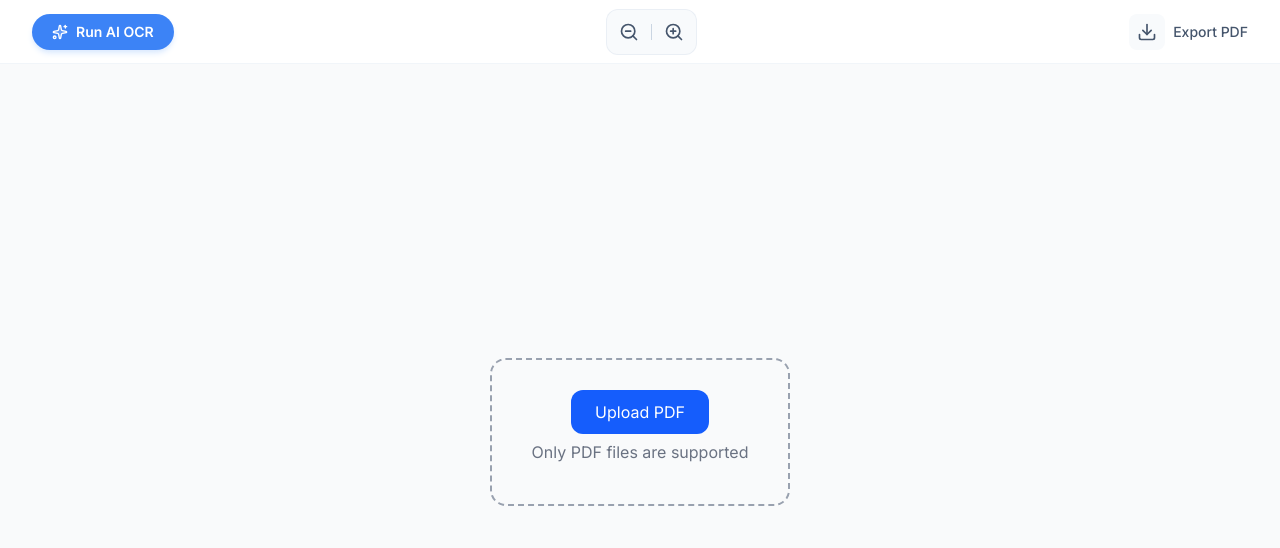
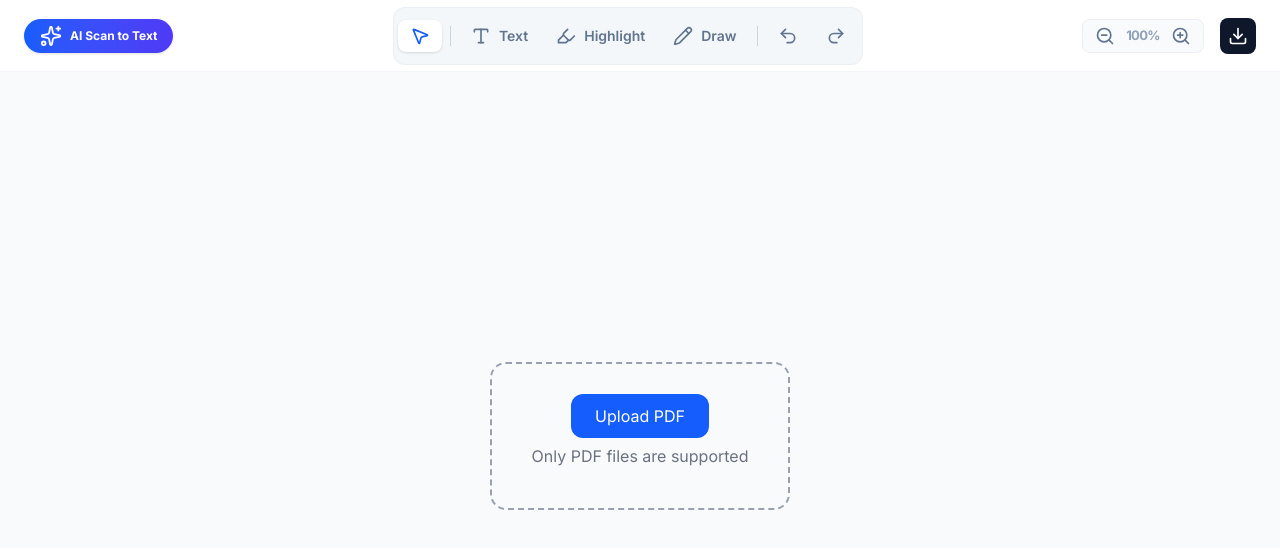
Before and after one commit to UmejrZukorlic/editexty-frontend, a Next.js app: page /dashboard in a window 1280 px wide. Shown: the top 548 px of the page. Built offline with nearby package versions, Linux system fonts and the light colour scheme.

Commit message:
fix: enhance toolbar functionality and styling

```diff
--- a/app/components/pdf/Toolbar.tsx
+++ b/app/components/pdf/Toolbar.tsx
@@ -1,6 +1,17 @@
 "use client";
 
-import { Download, ZoomIn, ZoomOut, Sparkles } from "lucide-react";
+import {
+  Download,
+  ZoomIn,
+  ZoomOut,
+  Sparkles,
+  Type,
+  Highlighter,
+  Pencil,
+  MousePointer2,
+  Undo2,
+  Redo2,
+} from "lucide-react";
 
 type Props = {
   onRunOCR: () => void;
@@ -10,42 +21,77 @@ type Props = {
 
 export default function Toolbar({ onRunOCR, onZoomIn, onZoomOut }: Props) {
   return (
-    <div className="w-full h-16 border-b border-slate-100 flex items-center justify-between px-8 bg-white/80 backdrop-blur-md sticky top-0 z-50">
-      <div className="flex items-center gap-3">
+    <div className="w-full h-18 border-b border-slate-100 flex items-center justify-between px-6 bg-white/90 backdrop-blur-sm sticky top-0 z-50">
+      <div className="flex items-center gap-2">
         <button
           onClick={onRunOCR}
-          className="flex items-center gap-2 bg-primary hover:bg-secondary text-primary-foreground px-5 py-2 rounded-full font-semibold text-sm transition-all shadow-md shadow-blue-100 group active:scale-95">
-          <Sparkles className="w-4 h-4 fill-white/20" />
-          Run AI OCR
+          className="flex items-center gap-2 bg-linear-to-r from-blue-600 to-indigo-600 hover:from-blue-700 hover:to-indigo-700 text-white px-4 py-1.5 rounded-full font-bold text-xs transition-all shadow-sm active:scale-95">
+          <Sparkles className="w-5.5 h-5.5" />
+          AI Scan to Text
         </button>
       </div>
 
-      <div className="flex items-center bg-slate-100/50 p-1 rounded-xl border border-slate-200/60">
+      <div className="flex items-center bg-slate-100/80 p-1 rounded-xl border border-slate-200/50 gap-1">
+        <ToolButton icon={<MousePointer2 className="w-5 h-5" />} active />
+        <div className="w-px h-5 bg-slate-300 mx-1" />
+        <ToolButton icon={<Type className="w-5 h-5" />} label="Text" />
+        <ToolButton
+          icon={<Highlighter className="w-5 h-5" />}
+          label="Highlight"
+        />
+        <ToolButton icon={<Pencil className="w-5 h-5" />} label="Draw" />
+        <div className="w-px h-5 bg-slate-300 mx-1" />
+        <ToolButton icon={<Undo2 className="w-5 h-5" />} />
+        <ToolButton icon={<Redo2 className="w-5 h-5" />} />
+      </div>
+
+      {/* Grupa 3: Zoom i Export */}
+      <div className="flex items-center gap-4">
+        <div className="flex items-center gap-2 bg-slate-50 px-3 py-1.5 rounded-lg border border-slate-200/50">
           <button
             onClick={onZoomOut}
-          className="p-2 hover:bg-white hover:shadow-sm rounded-lg text-slate-600 transition-all active:bg-slate-200"
-          title="Zoom Out">
+            className="text-slate-500 hover:text-blue-600">
             <ZoomOut className="w-5 h-5" />
           </button>
-
-        <div className="w-px h-4 bg-slate-300 mx-1" />
-
+          <span className="text-[13px] font-bold text-slate-400 w-10 text-center uppercase tracking-tighter">
+            100%
+          </span>
           <button
             onClick={onZoomIn}
-          className="p-2 hover:bg-white hover:shadow-sm rounded-lg text-slate-600 transition-all active:bg-slate-200"
-          title="Zoom In">
+            className="text-slate-500 hover:text-blue-600">
             <ZoomIn className="w-5 h-5" />
           </button>
         </div>
-
-      <div className="flex items-center gap-4">
-        <button className="flex items-center gap-2 text-slate-600 hover:text-primary font-medium text-sm transition-colors group">
-          <div className="p-2 bg-slate-50 group-hover:bg-blue-50 rounded-lg transition-colors">
+        <button className="bg-slate-900 hover:bg-black text-white p-2 rounded-lg transition-colors">
           <Download className="w-5 h-5" />
-          </div>
-          <span className="hidden sm:inline">Export PDF</span>
         </button>
       </div>
     </div>
   );
 }
+
+function ToolButton({
+  icon,
+  label,
+  active = false,
+}: {
+  icon: React.ReactNode;
+  label?: string;
+  active?: boolean;
+}) {
+  return (
+    <button
+      className={`flex items-center gap-2 px-3 py-1.5 rounded-lg transition-all ${
+        active
+          ? "bg-white shadow-sm text-blue-600"
+          : "text-slate-500 hover:bg-white/50 hover:text-slate-700"
+      }`}>
+      {icon}
+      {label && (
+        <span className="py-2 text-sm font-semibold hidden lg:inline">
+          {label}
+        </span>
+      )}
+    </button>
+  );
+}
```
Lines whose indentation alone changed are shown as unchanged.
